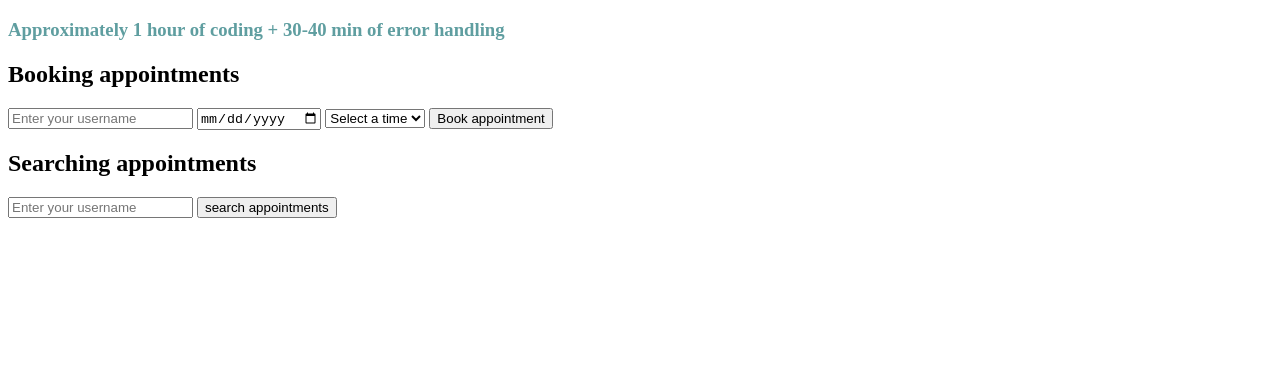
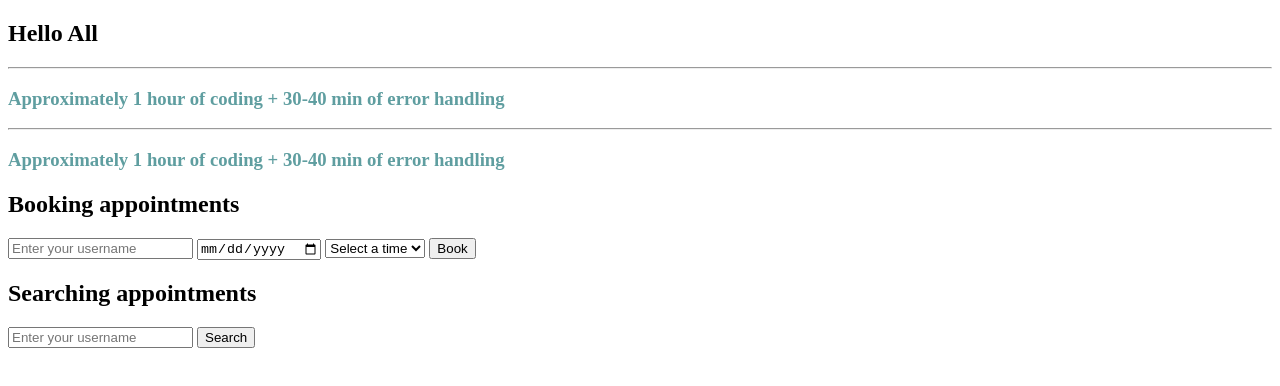
Before and after one commit to Ayman20022/BarberShop, a plain HTML site: page public/index.html in a window 1280 px wide. Drawn offline with Linux system fonts and the light colour scheme.

Commit message:
added greeting for the employers

```diff
--- a/public/index.html
+++ b/public/index.html
@@ -6,6 +6,12 @@
     <title>Barbershop</title>
 </head>
 <body>
+    <h2>
+        Hello All
+    </h2>
+    <hr/>
+      <h3 style="color: cadetblue;">Approximately 1 hour of coding + 30-40 min of error handling</h3>
+    <hr/>
     <h3 style="color: cadetblue;">Approximately 1 hour of coding + 30-40 min of error handling</h3>
     <h2>Booking appointments</h1>
     <form id='select-time'>
@@ -14,13 +20,13 @@
         <select id="time" required>
             <option value="" disabled selected>Select a time</option>
         </select>
-        <button type="submit" id="button-form1">Book appointment</button>
+        <button type="submit" id="button-form1">Book</button>
     </form>
 
     <h2>Searching appointments</h2>
     <form id='user-appointment'>
         <input type="text" id="username-form2" required placeholder="Enter your username">
-        <button type="submit" id="button-form2">search appointments</button>
+        <button type="submit" id="button-form2">Search</button>
     </form>
     <ul id="list-users"></ul>
     <script src="./script.js"></script>
```
